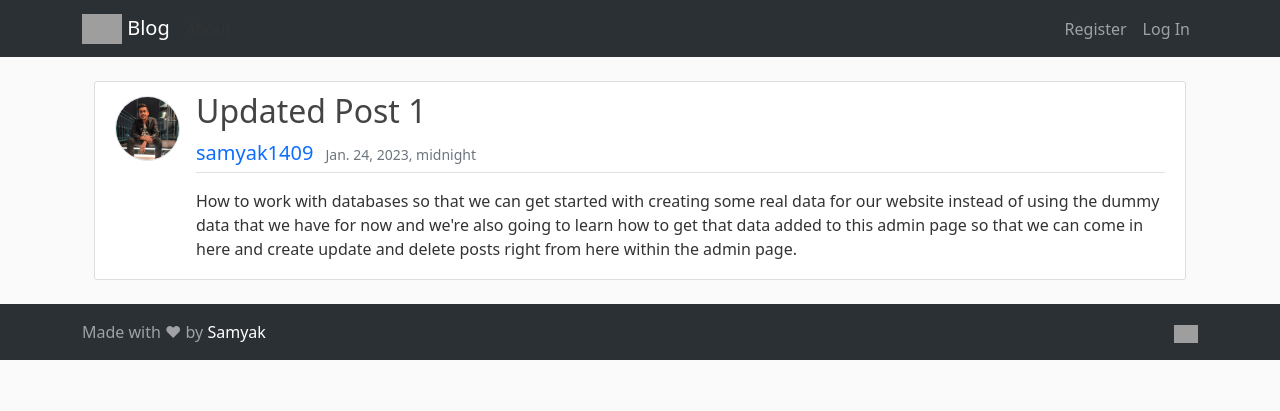
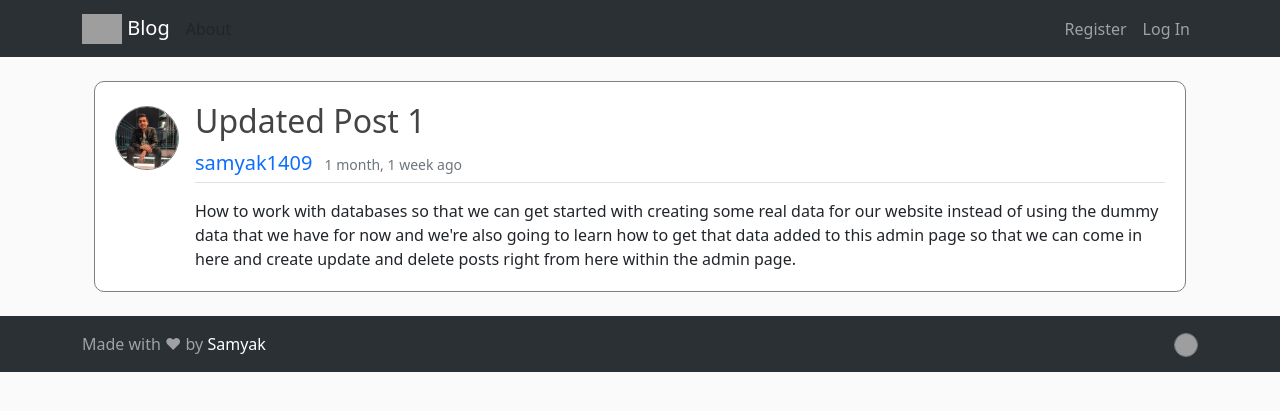
Before and after one commit to samyak1409/django, a Django app: page /post/1/ in a window 1280 px wide. Shown: the top 411 px of the page. Run offline with Django 4.2, Linux system fonts and the light colour scheme; data comes from the database, SQL or seed files in the repository; both versions use the stored data as it was after the commit; some libraries are stand-ins or nearby versions; grey boxes are pictures that could not be loaded.

Commit message:
html and css refactor

```diff
--- a/django_project/blog/static/blog/main.css
+++ b/django_project/blog/static/blog/main.css
@@ -1,36 +1,46 @@
 body {
    background: #fafafa;
-  color: #333333;
 }
 
-.content-section {
+.content-box {
    background: #ffffff;
-  padding: 10px 20px;
-  border: 1px solid #dddddd;
-  border-radius: 3px;
+   padding: 20px 20px;
+   border: 1px solid gray;
+   border-radius: 10px;
    margin-bottom: 20px;
 }
 
-.account-img {
-  height: 125px;
-  width: 125px;
-  margin-right: 20px;
-  margin-bottom: 16px;
+.dp {
+   border-radius: 50%;
+   object-fit: cover;
+   border: 1px solid gray;
 }
 
-.article-img {
-  height: 65px;
-  width: 65px;
+.dp-profile {
+   width: 128px;
+   height: 128px;
+   margin-right: 20px;
+   margin-bottom: 20px;
+}
+
+.dp-post {
+   width: 64px;
+   height: 64px;
    margin-right: 16px;
    margin-top: 4px;
 }
 
-.article-title {
+.dp-navbar {
+   width: 24px;
+   height: 24px;
+}
+
+.post-title {
    color: #444444;
    text-decoration: none;
 }
 
-a.article-title:hover {
+a.post-title:hover {
    color: #666666;
 }
 
--- a/django_project/blog/templates/blog/base.html
+++ b/django_project/blog/templates/blog/base.html
@@ -34,7 +34,7 @@
 
           <!-- Brand Image & Text (https://getbootstrap.com/docs/5.3/components/navbar/?#image-and-text): -->
           <a class="navbar-brand" href="{% url 'home' %}">
-            <img src="https://upload.wikimedia.org/wikipedia/commons/thumb/7/75/Django_logo.svg/180px-Django_logo.svg.png" alt="Django" height="30" class="d-inline-block align-text-top"> Blog
+            <img class="d-inline-block align-text-top" src="https://upload.wikimedia.org/wikipedia/commons/thumb/7/75/Django_logo.svg/180px-Django_logo.svg.png" alt="Django" height="30"> Blog
           </a>
 
           <!-- About Link: -->
@@ -55,7 +55,7 @@
                 </li>
                 <li class="nav-item">
                   <a class="nav-link" href="{% url 'profile' %}">
-                    <img class="rounded-circle object-fit-cover border" src="{{ user.profile.pic.url }}" alt="" width="24" data-toggle="tooltip" title="Your Profile">
+                    <img class="dp dp-navbar" src="{{ user.profile.pic.url }}" alt="" data-toggle="tooltip" title="Your Profile">
                   </a>
                 </li>
               {% else %}
@@ -103,8 +103,8 @@
       <div class="col-md-4 d-flex align-items-center">
         <span class="mb-3 mb-md-0 text-muted">Made with ❤ by Samyak</span>
       </div>
-      <a class="text-muted" href="https://github.com/samyak1409/django">
-        <img src="https://icons.getbootstrap.com/assets/icons/github.svg" alt="GitHub" width="24">
+      <a class="text-muted" href="https://github.com/samyak1409/django" target="_blank">
+          <img class="dp dp-navbar" src="https://icons.getbootstrap.com/assets/icons/github.svg" alt="GitHub" data-toggle="tooltip" title="Star Project on GitHub">
       </a>
     </footer>
     -->
@@ -116,7 +116,7 @@
             Made with ❤ by <a class="text-decoration-none" href="mailto:samyak65400@gmail.com" target="_blank">Samyak</a>
           </span>
           <a href="https://github.com/samyak1409/django" target="_blank">
-            <img src="https://icons.getbootstrap.com/assets/icons/github.svg" alt="GitHub" width="24" data-toggle="tooltip" title="Star Project on GitHub">
+            <img class="dp dp-navbar" src="https://icons.getbootstrap.com/assets/icons/github.svg" alt="GitHub" data-toggle="tooltip" title="Star Project on GitHub">
           </a>
         </div>
       </nav>
--- a/django_project/blog/templates/blog/home.html
+++ b/django_project/blog/templates/blog/home.html
@@ -3,12 +3,12 @@
 {% block content %}
 
   {% for post in posts %}
-    <div class="content-section">
+    <div class="content-box">
       <!-- Media object removed with Bootstrap 5, so `d-flex` replicate the same (put username & email to the right of the pic, not below) https://getbootstrap.com/docs/5.3/utilities/flex/#media-object -->
       <div class="d-flex">
 
         <a href="{% url 'user_posts' post.author %}">
-          <img class="article-img rounded-circle object-fit-cover border" src="{{ post.author.profile.pic.url }}" alt="">
+          <img class="dp dp-post" src="{{ post.author.profile.pic.url }}" alt="">
           <!-- "object-fit-cover": https://github.com/samyak1409/django/blob/main/HTML%20&%20CSS/1.%20HTML/1.%20Programming%20with%20Mosh/11.%20Images/index.html#L13, https://getbootstrap.com/docs/5.3/utilities/object-fit -->
         </a>
 
@@ -16,28 +16,28 @@
 
           <!-- Title: -->
           {% if request.resolver_match.url_name == 'read' %}
-            <h2 class="article-title">{{ post.title }}</h2>
+            <h2 class="post-title">{{ post.title|title }}</h2>
           {% else %}
-            <h2><a class="article-title" href="{% url 'read' post.id %}">{{ post.title }}</a></h2>
+            <h2><a class="post-title" href="{% url 'read' post.id %}">{{ post.title|title }}</a></h2>
           {% endif %}
 
           <!-- Author & Date Posted: -->
-          <p class="text-secondary mb-1">
+          <p class="text-secondary border-bottom pb-1 mb-3">
             <a class="text-decoration-none me-2 fs-5" href="{% url 'user_posts' post.author %}">{{ post.author }}</a>
-            <small>{{ post.date_posted }}</small>
+            <small data-toggle="tooltip" title="{{ post.date_posted }}">{{ post.date_posted|timesince }} ago</small>
           </p>
+
+          <!-- Content: -->
+          <p class="post-content mb-0">{{ post.content|capfirst }}</p>
 
           <!-- Edit & Delete Buttons: -->
           <!-- (Show only if dedicated post page and current logged-in user is the post author.) -->
           {% if request.resolver_match.url_name == 'read' and user == post.author %}
-            <div class="mt-2 mb-2">
+            <div class="border-top pt-3 mt-3">
               <a class="btn btn-outline-primary" href="{% url 'update' post.id %}">Edit</a>
               <a class="btn btn-outline-danger" href="{% url 'delete' post.id %}">Delete</a>
             </div>
           {% endif %}
-
-          <!-- Content: -->
-          <p class="post-content border-top pt-3 mb-2">{{ post.content }}</p>
 
         </div>
 
@@ -54,28 +54,28 @@
       {% if page_obj.has_previous %}
         <!-- Link to First Page: -->
         {% if page_obj.number != 2 %}
-          <a href="?page=1" class="btn btn-outline-primary">1</a>
+          <a class="btn btn-outline-primary" href="?page=1">1</a>
           {% if page_obj.number != 3 %}
             <span class="mx-1">...</span>
           {% endif %}
         {% endif %}
         <!-- Link to Prev Page: -->
-        <a href="?page={{ page_obj.previous_page_number }}" class="btn btn-outline-primary">{{ page_obj.previous_page_number }}</a>
+        <a class="btn btn-outline-primary" href="?page={{ page_obj.previous_page_number }}">{{ page_obj.previous_page_number }}</a>
       {% endif %}
 
       <!-- Disabled Link to Current Page: -->
-      <a class="btn btn-outline-primary active" aria-disabled="true">{{ page_obj.number }}</a>
+      <a class="btn btn-outline-primary active">{{ page_obj.number }}</a>
       <!-- https://getbootstrap.com/docs/5.0/components/buttons/#disabled-state -->
 
       {% if page_obj.has_next %}
         <!-- Link to Next Page: -->
-        <a href="?page={{ page_obj.next_page_number }}" class="btn btn-outline-primary">{{ page_obj.next_page_number }}</a>
+        <a class="btn btn-outline-primary" href="?page={{ page_obj.next_page_number }}">{{ page_obj.next_page_number }}</a>
         <!-- Link to Last Page: -->
         {% if page_obj.number != page_obj.paginator.num_pages|add:'-1' %}  <!-- Direct `+`/`-` doesn't work inside code-block. -->
           {% if page_obj.number != page_obj.paginator.num_pages|add:'-2' %}
             <span class="mx-1">...</span>
           {% endif %}
-          <a href="?page={{ page_obj.paginator.num_pages }}" class="btn btn-outline-primary">{{ page_obj.paginator.num_pages }}</a>
+          <a class="btn btn-outline-primary" href="?page={{ page_obj.paginator.num_pages }}">{{ page_obj.paginator.num_pages }}</a>
         {% endif %}
       {% endif %}
 
--- a/django_project/users/templates/users/form_base.html
+++ b/django_project/users/templates/users/form_base.html
@@ -4,7 +4,7 @@
 
 {% block content %}
 
-  <div class="content-section">
+  <div class="content-box">
 
     <!-- Form: -->
     <form method="post">
@@ -13,14 +13,14 @@
 
       <fieldset class="form-group">
         <!-- Heading: -->
-        <legend class="border-bottom mb-4">{% block heading %}{% endblock %}</legend>
+        <legend class="border-bottom mb-3">{% block heading %}{% endblock %}</legend>
         <!-- Form Inputs: -->
         {{ form|crispy }}
       </fieldset>
 
       <!-- Submit Button: -->
       <div class="form-group">
-        <button class="btn btn-outline-primary mb-2" type="submit">{% block btn_txt %}{% endblock %}</button>
+        <button class="btn btn-outline-primary" type="submit">{% block btn_txt %}{% endblock %}</button>
         <!-- Forgot Pass Link (Show only on login page.): -->
         {% if request.resolver_match.url_name == 'login' %}  <!-- https://chat.openai.com/chat/cf7966f9-9d3c-4cac-be49-a145e462364a -->
           <small class="text-muted ms-2">  <!-- `ms` instead of `ml`: https://stackoverflow.com/a/67681587 -->
--- a/django_project/users/templates/users/login.html
+++ b/django_project/users/templates/users/login.html
@@ -7,7 +7,7 @@
 
 <!-- Link to Register Page: -->
 {% block other_auth %}
-  <div class="border-top pt-3 mt-3 mb-2">
+  <div class="border-top pt-2 mt-3">
     <small class="text-muted">
       Don't have an account? <a href="{% url 'register' %}">Register</a>
     </small>
--- a/django_project/users/templates/users/register.html
+++ b/django_project/users/templates/users/register.html
@@ -7,7 +7,7 @@
 
 <!-- Link to Login Page: -->
 {% block other_auth %}
-  <div class="border-top pt-3 mt-3 mb-2">
+  <div class="border-top pt-2 mt-3">
     <small class="text-muted">
       Already have an account? <a href="{% url 'login' %}">Log In</a>
     </small>
```
Also changed, not shown: django_project/blog/templates/blog/about.html (+2 -4 lines), django_project/blog/templates/blog/post_confirm_delete.html (+6 -6 lines), django_project/users/templates/users/profile.html (+4 -4 lines), README.md, django_project/Media/Profile Pics/Wall_TG_bMzmU1S.png (added), django_project/db.sqlite3. Lines whose indentation alone changed are shown as unchanged.
